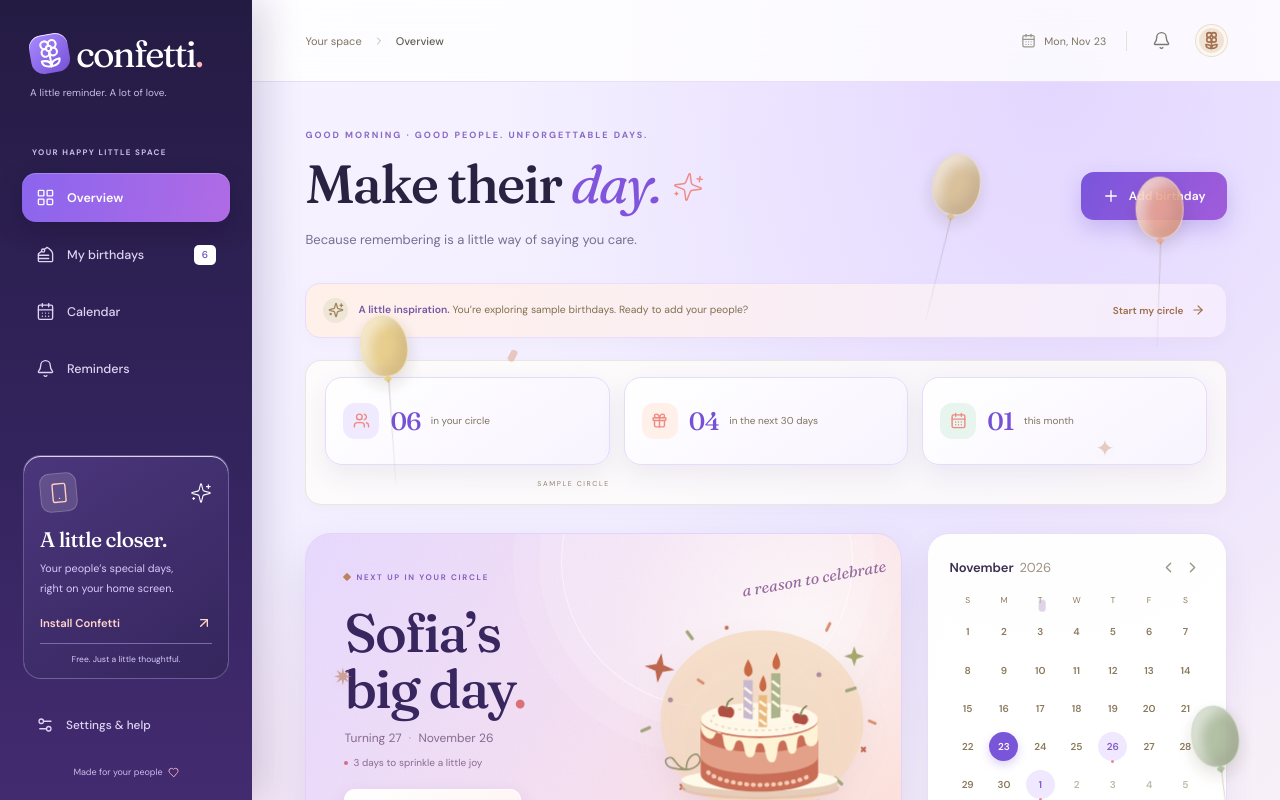
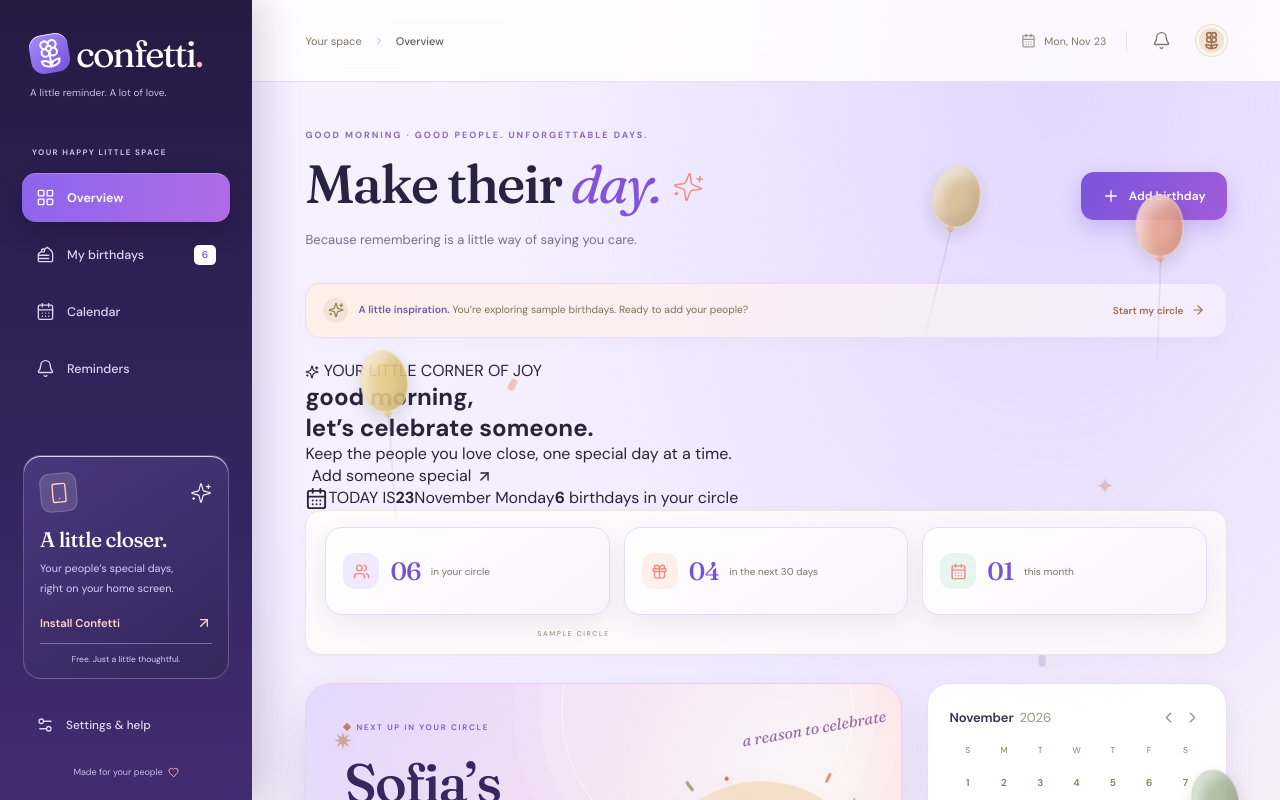
Before and after one commit to manuelrhyiel668-ai/birthday-reminder-apk-Manuel, a React (Vite) app: page / in a window 1280 px wide. Shown: the top 800 px of the page. Built offline with nearby package versions, Linux system fonts and the light colour scheme.

Commit message:
Integrate redesigned dashboard welcome into app

```diff
--- a/src/App.tsx
+++ b/src/App.tsx
@@ -15,6 +15,7 @@ import { Calendar } from './components/Calendar';
 import { BirthdayList, EmptyList } from './components/BirthdayList';
 import { BirthdayForm } from './components/BirthdayForm';
 import { Modal } from './components/Modal';
+import { DashboardWelcome } from './components/DashboardWelcome';
 
 const STORAGE_KEY = 'confetti-birthdays-v1';
 
@@ -225,6 +226,7 @@ export default function App() {
         {demo && view !== 'settings' && <div className="sample-banner"><span className="sample-banner-icon"><Sparkles size={16}/></span><p>A little inspiration.<span> You’re exploring sample birthdays. Ready to add your people?</span></p><button onClick={addBirthday}>Start my circle <ArrowRight size={14}/></button></div>}
 
         {view === 'overview' && <>
+          <DashboardWelcome greeting={greeting} date={today} upcomingCount={people.length} onAddBirthday={addBirthday} />
           <div className="floating-decorations">
             <button type="button" className="float-balloon balloon-peach" aria-label="Pop peach balloon" onClick={() => setCelebrating(true)}/><button type="button" className="float-balloon balloon-sage" aria-label="Pop green balloon" onClick={() => setCelebrating(true)}/>
             <button type="button" className="float-balloon balloon-lilac" aria-label="Pop lilac balloon" onClick={() => setCelebrating(true)}/><button type="button" className="float-balloon balloon-yellow" aria-label="Pop yellow balloon" onClick={() => setCelebrating(true)}/>
```
